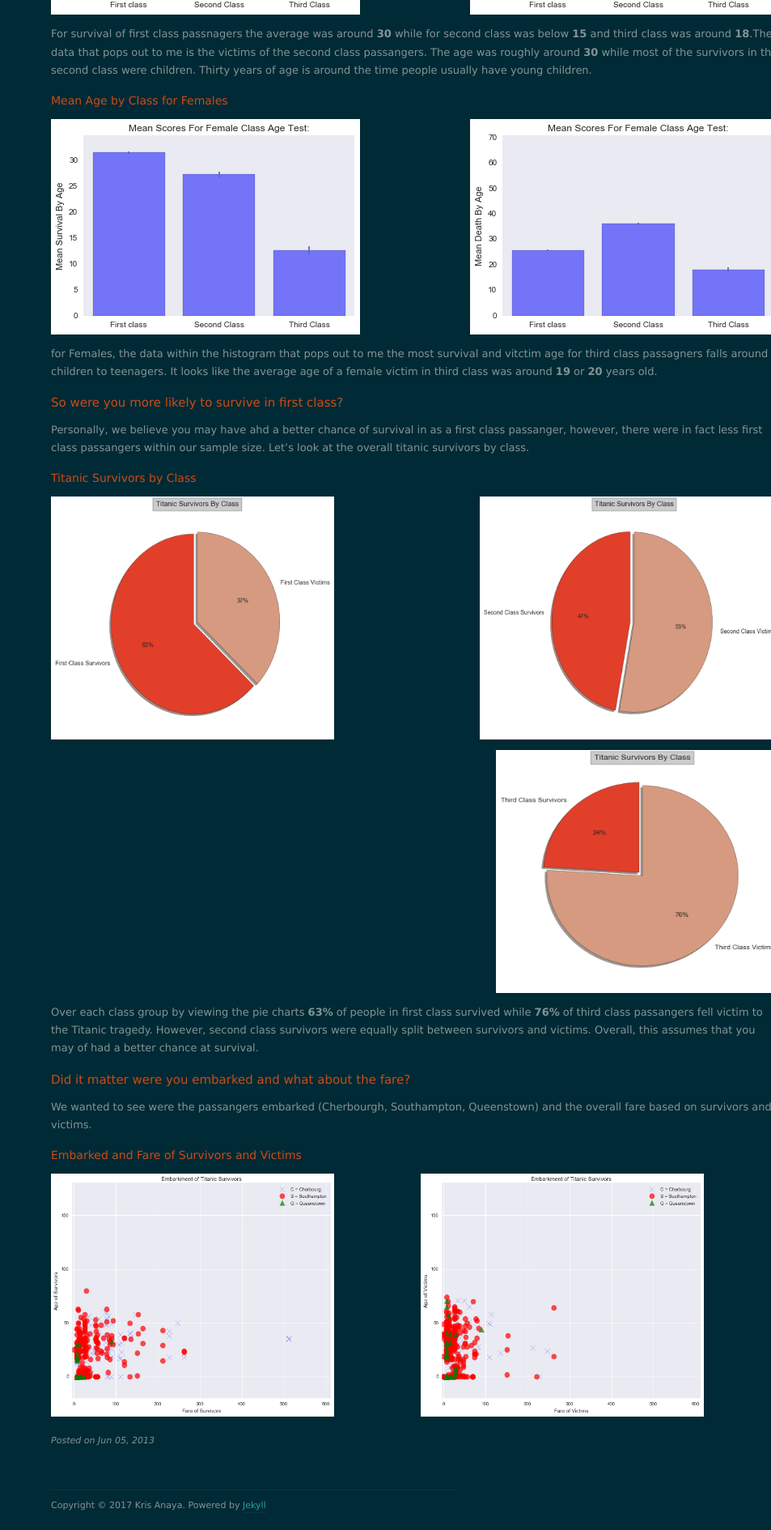
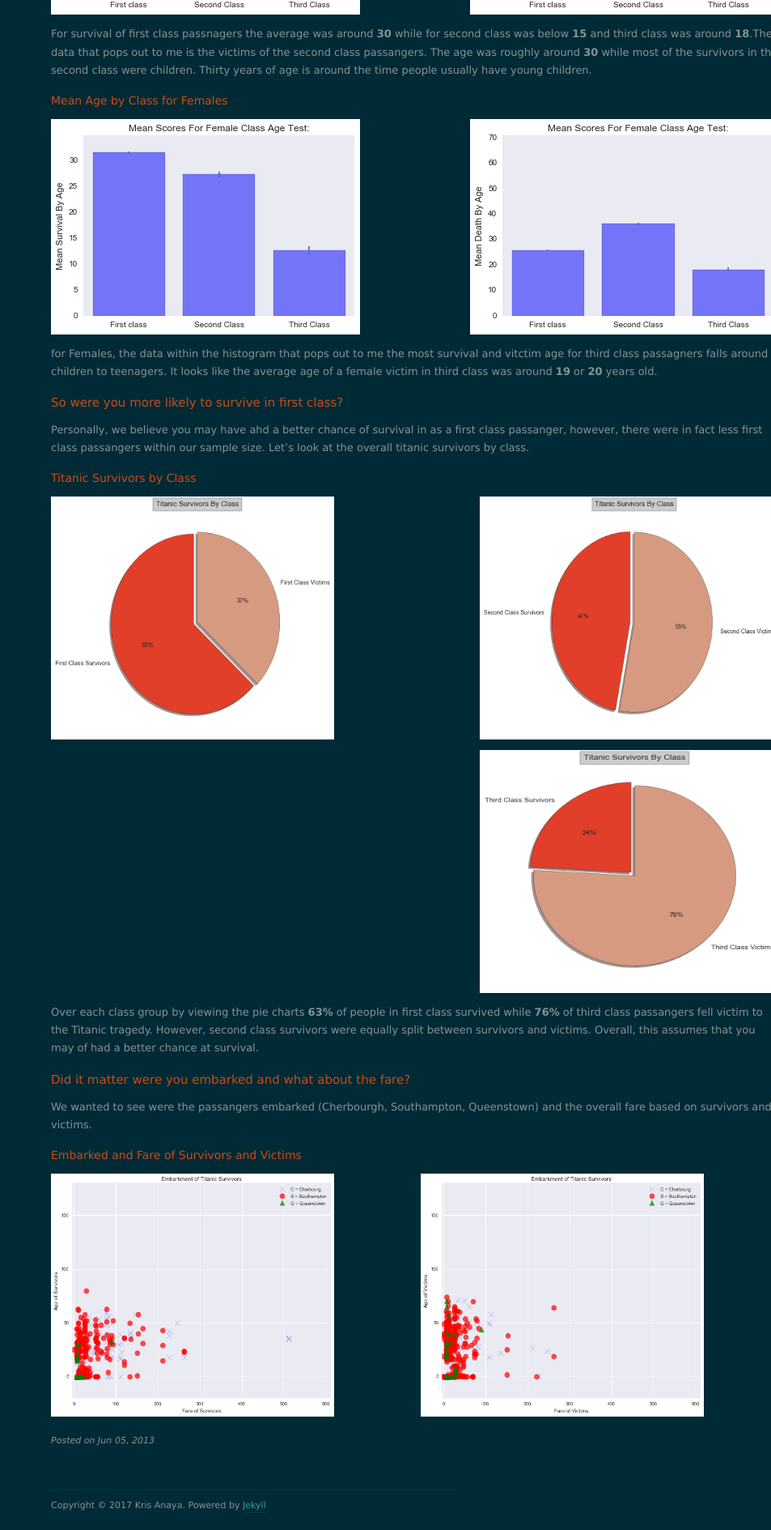
Before and after one commit to krismanaya/krismanaya.github.io, a Jekyll site: the page built from _posts/2013-06-05-welcome-to-jekyll.markdown, in a window 1280 px wide. Shown: the part 2205-4094 px from the top of the page at 81% size, without its empty margins (327-1280 px from the left). Built offline with Jekyll 4.4.1, drawn with Linux system fonts in a browser that asks for light colours; nearby versions of some CDN libraries.

Commit message:
change width

```diff
--- a/_posts/2013-06-05-welcome-to-jekyll.markdown
+++ b/_posts/2013-06-05-welcome-to-jekyll.markdown
@@ -67,7 +67,7 @@ Personally, we believe you may have ahd a better chance of survival in as a firs
 
 <img src="/images/PIEFC.png" width="350" height="300" class="left"/>
 <img src="/images/PIESC.png" width="370" height="300" class="right"/>
-<img src="/images/PIETC.png" width="350" height="300" class="right"/>
+<img src="/images/PIETC.png" width="370" height="300" class="right"/>
 
 
 
```
